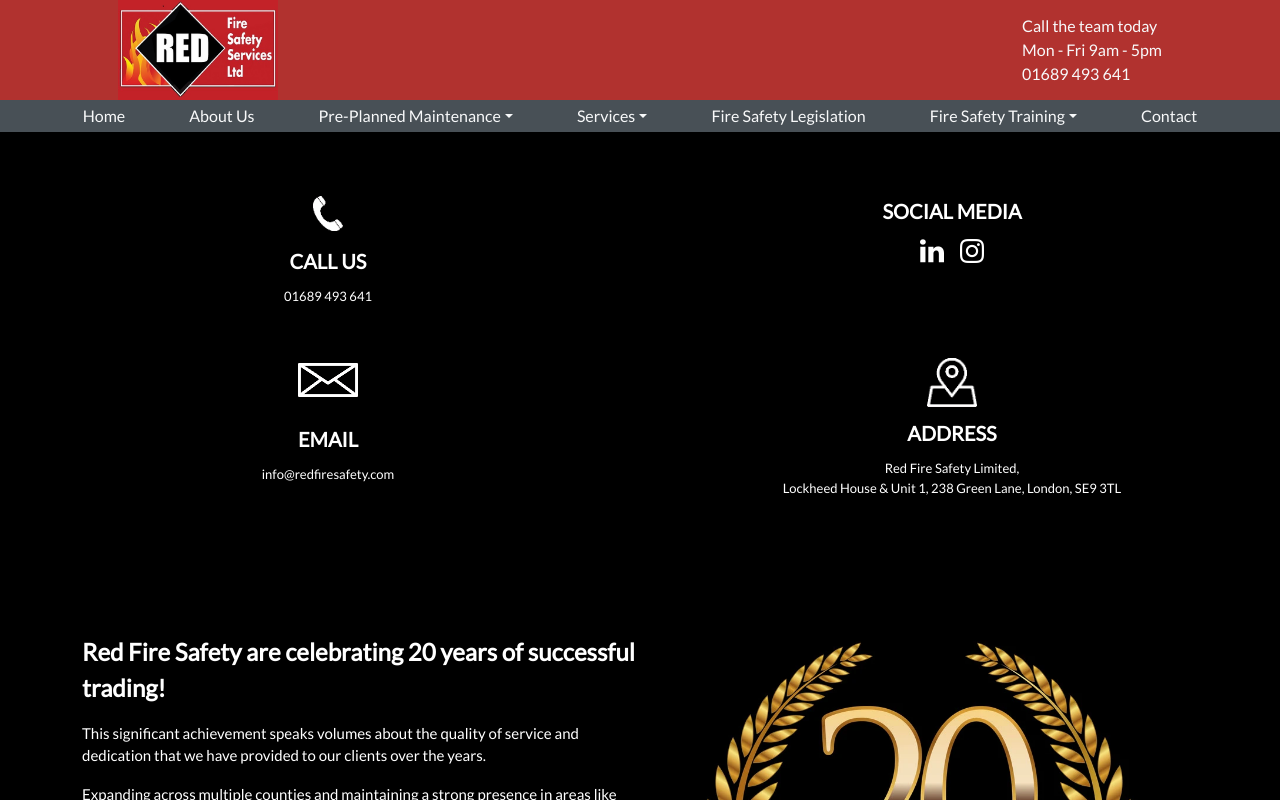
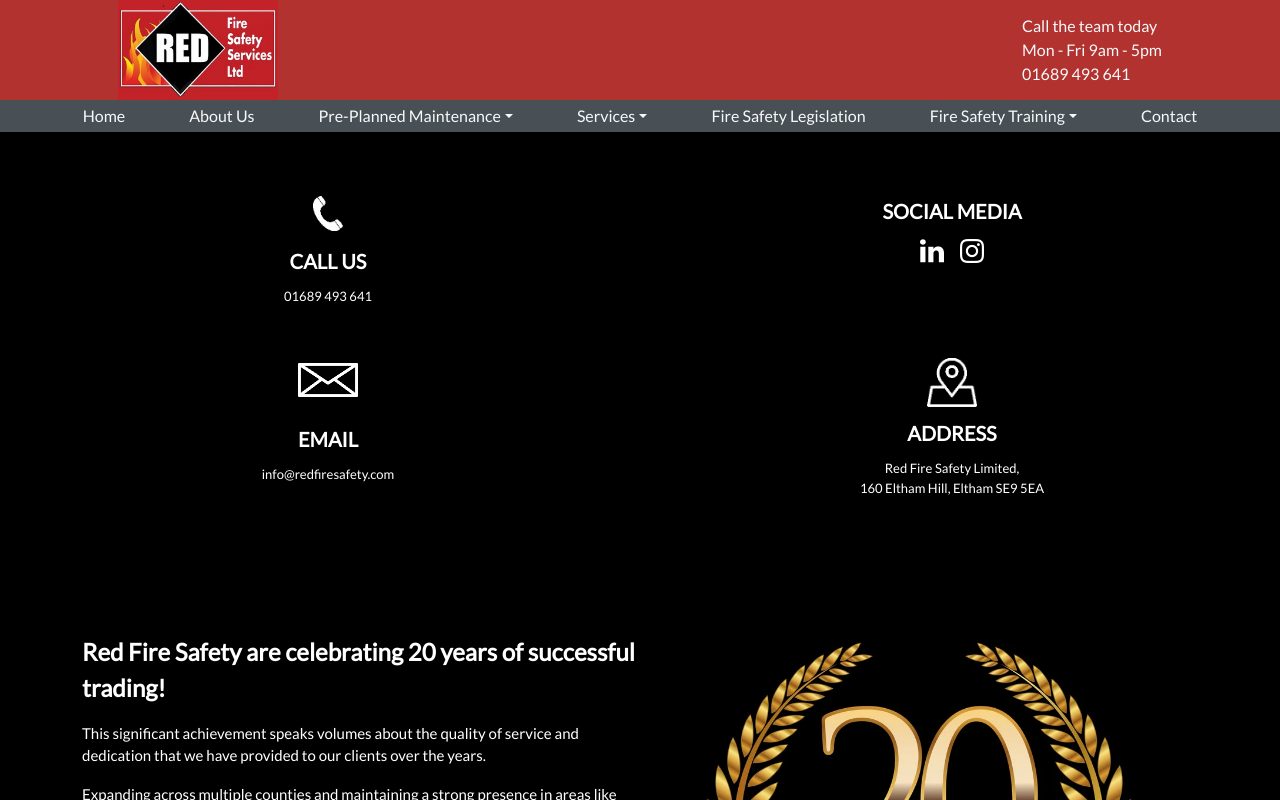
Before and after one commit to stechx1/fire-saftey-web, a Next.js app: page /contact in a window 1280 px wide. Shown: the top 800 px of the page. Built offline with nearby package versions, Linux system fonts and the light colour scheme.

Commit message:
Update contact.js address

```diff
--- a/pages/contact.js
+++ b/pages/contact.js
@@ -99,8 +99,7 @@
             />
             <h1 className={styles.secHeading}>ADDRESS</h1>
             <p className={styles.FeaturesHeading}>
-              Red Fire Safety Limited, <br /> Lockheed House & Unit 1, 238 Green
-              Lane, London, SE9 3TL
+              Red Fire Safety Limited, <br /> 160 Eltham Hill, Eltham SE9 5EA
             </p>
           </div>
         </div>
```
